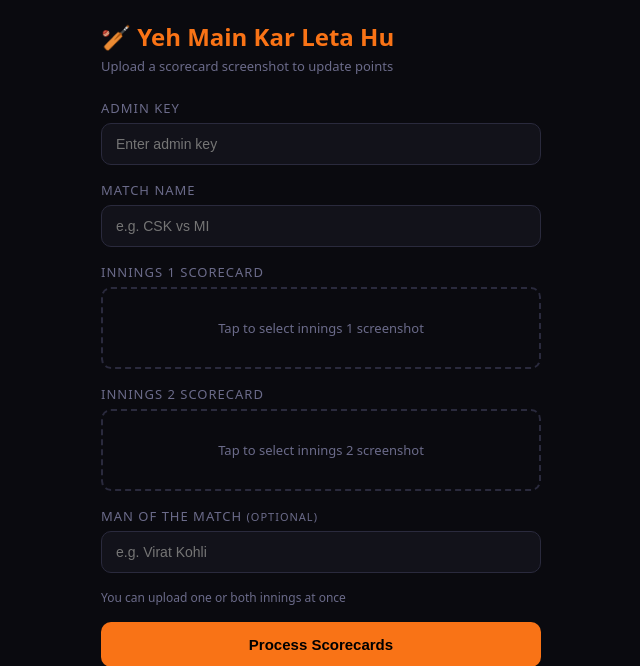
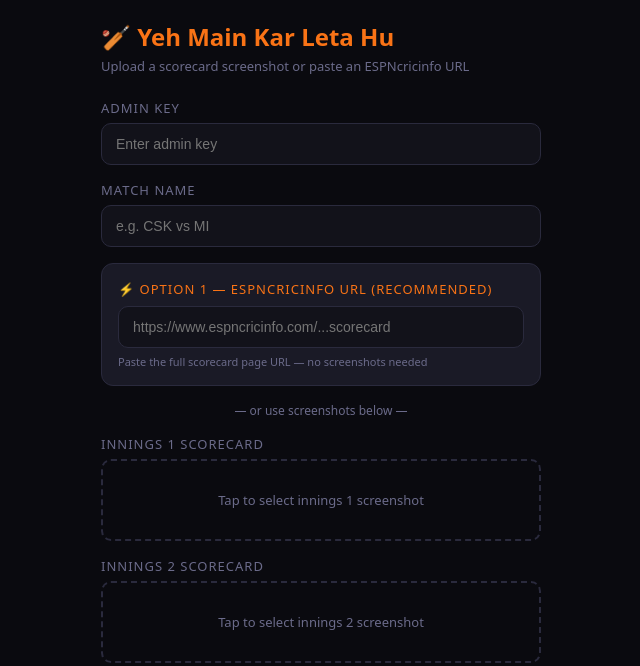
Before and after one commit to NiharM1227/yeh-main-kar-leta-hun-backend, a Flask app: page /admin in a window 1280 px wide. Shown: the top 666 px of the page, without its empty margins (319-959 px from the left). Run offline with Flask 3, Linux system fonts and the light colour scheme.

Commit message:
Update admin.html

```diff
--- a/ipl-fantasy-backend/templates/admin.html
+++ b/ipl-fantasy-backend/templates/admin.html
@@ -31,13 +31,21 @@
 </head>
 <body>
 <h1>🏏 Yeh Main Kar Leta Hu</h1>
-<p>Upload a scorecard screenshot to update points</p>
+<p>Upload a scorecard screenshot or paste an ESPNcricinfo URL</p>
 
 <label>Admin Key</label>
 <input type="password" id="admin-key" placeholder="Enter admin key">
 
 <label>Match Name</label>
 <input type="text" id="match-name" placeholder="e.g. CSK vs MI">
+
+<div style="background:#1a1a26;border-radius:12px;padding:16px;margin-bottom:16px;border:1px solid #2a2a3d">
+  <label style="color:#f97316;margin-bottom:8px">⚡ Option 1 — ESPNcricinfo URL (recommended)</label>
+  <input type="url" id="scorecard-url" placeholder="https://www.espncricinfo.com/...scorecard">
+  <div style="color:#6b6b8a;font-size:11px;margin-top:-10px;margin-bottom:0">Paste the full scorecard page URL — no screenshots needed</div>
+</div>
+
+<div style="text-align:center;color:#6b6b8a;font-size:12px;margin-bottom:16px">— or use screenshots below —</div>
 
 <label>Innings 1 Scorecard</label>
 <div class="upload-area" id="upload-area-1" onclick="document.getElementById('image-input-1').click()">
@@ -99,13 +107,58 @@ async function uploadScorecard() {
   const key = document.getElementById('admin-key').value.trim();
   const matchName = document.getElementById('match-name').value.trim();
   const momPlayer = document.getElementById('mom-player').value.trim();
+  const scorecardUrl = document.getElementById('scorecard-url').value.trim();
   const resultEl = document.getElementById('result');
   const spinner = document.getElementById('spinner');
   const btn = document.getElementById('upload-btn');
 
   if (!key) { alert('Enter admin key'); return; }
   if (!matchName) { alert('Enter match name'); return; }
-  if (!selectedFiles[1] && !selectedFiles[2]) { alert('Select at least one scorecard'); return; }
+
+  // Use URL if provided, otherwise use screenshots
+  if (scorecardUrl) {
+    if (!scorecardUrl.includes('espncricinfo.com')) {
+      alert('Please paste an ESPNcricinfo URL'); return;
+    }
+    btn.disabled = true;
+    spinner.style.display = 'block';
+    spinner.innerHTML = '⏳ Fetching scorecard from ESPNcricinfo... (~20 seconds)';
+    resultEl.style.display = 'none';
+
+    try {
+      const res = await fetch('/api/upload-scorecard-url', {
+        method: 'POST',
+        headers: { 'X-Admin-Key': key, 'Content-Type': 'application/json' },
+        body: JSON.stringify({ url: scorecardUrl, match_name: matchName, mom_player: momPlayer })
+      });
+      const data = await res.json();
+      spinner.style.display = 'none';
+      btn.disabled = false;
+      resultEl.style.display = 'block';
+      if (data.success) {
+        resultEl.className = 'result success';
+        resultEl.innerHTML = `<h3>✅ ${data.match} — ${data.players_processed} players processed</h3>
+          ${data.entries.map(e => `
+            <div class="player-row">
+              <span>${e.player} ${e.mom ? '⭐' : ''} <small style="color:#6b6b8a">${e.runs}r ${e.wickets}w</small></span>
+              <span class="${e.pts >= 0 ? 'pts-pos' : 'pts-neg'}">${e.pts > 0 ? '+' : ''}${e.pts} pts</span>
+            </div>`).join('')}`;
+      } else {
+        resultEl.className = 'result error';
+        resultEl.innerHTML = `<h3>❌ Error</h3><p>${data.error}</p>`;
+      }
+    } catch (err) {
+      spinner.style.display = 'none';
+      btn.disabled = false;
+      resultEl.style.display = 'block';
+      resultEl.className = 'result error';
+      resultEl.innerHTML = `<h3>❌ Connection error</h3><p>${err.message}</p>`;
+    }
+    return;
+  }
+
+  // Screenshot fallback
+  if (!selectedFiles[1] && !selectedFiles[2]) { alert('Paste a URL or select at least one scorecard screenshot'); return; }
 
   btn.disabled = true;
   spinner.style.display = 'block';
```
